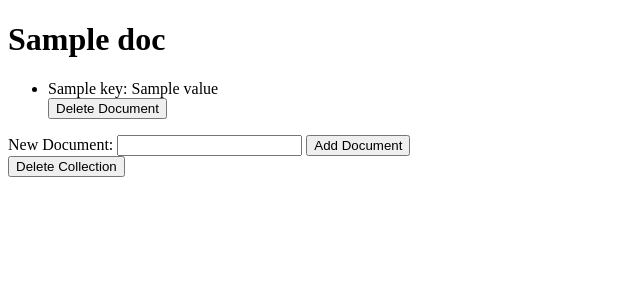
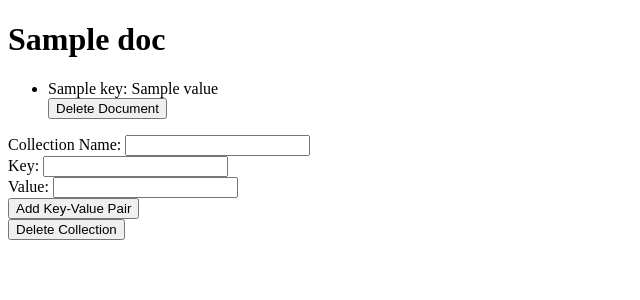
Before and after one commit to Att1Tudee/MOTD-Discord-Bot, a Python web app: template webclient/templates/index.html in a window 1280 px wide. Shown: the top 300 px of the page, without its empty margins (0-640 px from the left). Run offline with Jinja, Linux system fonts and the light colour scheme; the template is opened without the code that fills it: most values are stand-ins (such as "Sample title", 1, 10 or a date in 2020).

Commit message:
add collection with keyvalue pair

```diff
--- a/webclient/templates/index.html
+++ b/webclient/templates/index.html
@@ -24,10 +24,18 @@
         {% endfor %}
         </ul>
         <form action="{{ url_for('add') }}" method="post">
-            <label for="document_data">New Document:</label>
-            <input type="text" id="document_data" name="document_data" required>
-            <button type="submit">Add Document</button>
+            <label for="collection_name">Collection Name:</label>
+            <input type="text" id="collection_name" name="collection_name" required><br>
+
+            <label for="key">Key:</label>
+            <input type="text" id="key" name="key" required><br>
+
+            <label for="value">Value:</label>
+            <input type="text" id="value" name="value" required><br>
+
+            <button type="submit">Add Key-Value Pair</button>
         </form>
+
         <form action="{{ url_for('delete_collection', collection_name=collection_name) }}" method="post" onsubmit="return deleteCollectionAndRefresh(this)">
             <button type="submit">Delete Collection</button>
         </form>
```
Also changed, not shown: webclient/app.py (+21 -14 lines).
